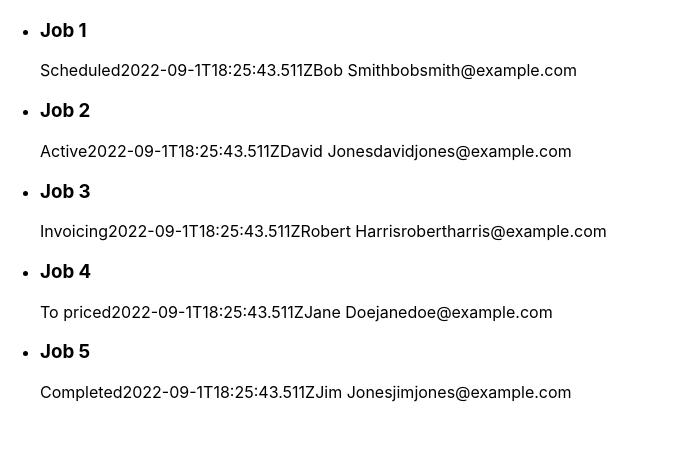
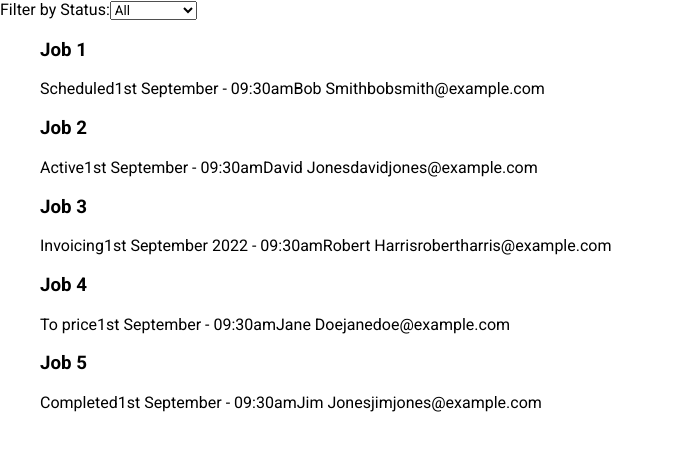
Before and after one commit to Campbellmoroney/Tradie-Job-Front-end-App, a React (Create React App) app in the folder client/: page / in a window 1280 px wide. Shown: the top 450 px of the page, without its empty margins (0-673 px from the left). Built offline with nearby package versions, Linux system fonts and the light colour scheme.

Commit message:
Filter by status dropdown added. Non-functional

```diff
--- a/client/src/App.css
+++ b/client/src/App.css
@@ -1,3 +1,18 @@
+@import url("https://fonts.googleapis.com/css2?family=Roboto:wght@400;700;900&display=swap");
+
+* {
+  box-sizing: border-box;
+  font-family: "Roboto", sans-serif;
+}
+
+li {
+  list-style: none;
+}
+
+a {
+  text-decoration: none;
+}
+
 .App {
   text-align: center;
 }
--- a/client/src/App.js
+++ b/client/src/App.js
@@ -4,9 +4,11 @@ import JobList from "./components/JobList";
 import jobs from "./data/jobs.json";
 
 const App = () => {
+  const [status, setStatus] = useState([]);
+
   return (
     <>
-      <JobList jobs={jobs} />
+      <JobList jobs={jobs} status={status} setStatus={setStatus} />
     </>
   );
 };
--- a/client/src/components/Job.js
+++ b/client/src/components/Job.js
@@ -1,4 +1,5 @@
 import "./Job.css";
+// import { Link } from "react-router-dom";
 
 const Job = ({ title, status, date_created, client_name, client_email }) => {
   return (
--- a/client/src/components/JobList.js
+++ b/client/src/components/JobList.js
@@ -1,8 +1,9 @@
 import Job from "./Job";
 import React from "react";
+import FilterForm from "../utils/FilterForm";
 
-const JobList = ({ jobs }) => {
-  if (!Array.isArray(jobs)) {
+const JobList = ({ jobs, status, setStatus }) => {
+  if (jobs.length === 0) {
     return (
       <>
         <p>No jobs found!</p>
@@ -12,6 +13,7 @@ const JobList = ({ jobs }) => {
 
   return (
     <div>
+        <FilterForm status={status} setStatus={setStatus} />
       <ul>
         {jobs.map((job) => {
           return (
--- a/client/src/data/jobs.json
+++ b/client/src/data/jobs.json
@@ -3,7 +3,7 @@
     "id": 1,
     "title": "Job 1",
     "status": "Scheduled",
-    "date_created": "2022-09-1T18:25:43.511Z",
+    "date_created": "1st September - 09:30am",
     "client_name": "Bob Smith",
     "client_email": "bobsmith@example.com"
   },
@@ -11,7 +11,7 @@
     "id": 2,
     "title": "Job 2",
     "status": "Active",
-    "date_created": "2022-09-1T18:25:43.511Z",
+    "date_created": "1st September - 09:30am",
     "client_name": "David Jones",
     "client_email": "davidjones@example.com"
   },
@@ -19,15 +19,15 @@
     "id": 3,
     "title": "Job 3",
     "status": "Invoicing",
-    "date_created": "2022-09-1T18:25:43.511Z",
+    "date_created": "1st September 2022 - 09:30am",
     "client_name": "Robert Harris",
     "client_email": "robertharris@example.com"
   },
   {
     "id": 4,
     "title": "Job 4",
-    "status": "To priced",
-    "date_created": "2022-09-1T18:25:43.511Z",
+    "status": "To price",
+    "date_created": "1st September - 09:30am",
     "client_name": "Jane Doe",
     "client_email": "janedoe@example.com"
   },
@@ -35,7 +35,7 @@
     "id": 5,
     "title": "Job 5",
     "status": "Completed",
-    "date_created": "2022-09-1T18:25:43.511Z",
+    "date_created": "1st September - 09:30am",
     "client_name": "Jim Jones",
     "client_email": "jimjones@example.com"
   }
--- /dev/null
+++ b/client/src/utils/FilterForm.js
@@ -0,0 +1,28 @@
+import "./FilterForm.css";
+import jobs from "../data/jobs.json";
+
+const FilterForm = ({ status, setStatus = [] }) => {
+  return (
+    <form className="form-format">
+      <label htmlFor="status">Filter by Status:</label>
+      <select
+        className="filter-format"
+        id="status"
+        name="status"
+        value={status}
+        onChange={(e) => {
+          setStatus(e.target.value === "All" ? undefined : e.target.value);
+        }}
+      >
+        <option value={undefined}>All</option>
+        {jobs.map((j) => (
+          <option key={j.id} value={j.status}>
+            {j.status}
+          </option>
+        ))}
+      </select>
+    </form>
+  );
+};
+
+export default FilterForm;
```
Also changed, not shown: client/src/utils/FilterForm.css (added), 1 other file (tests, documents, lock files or other folders).
